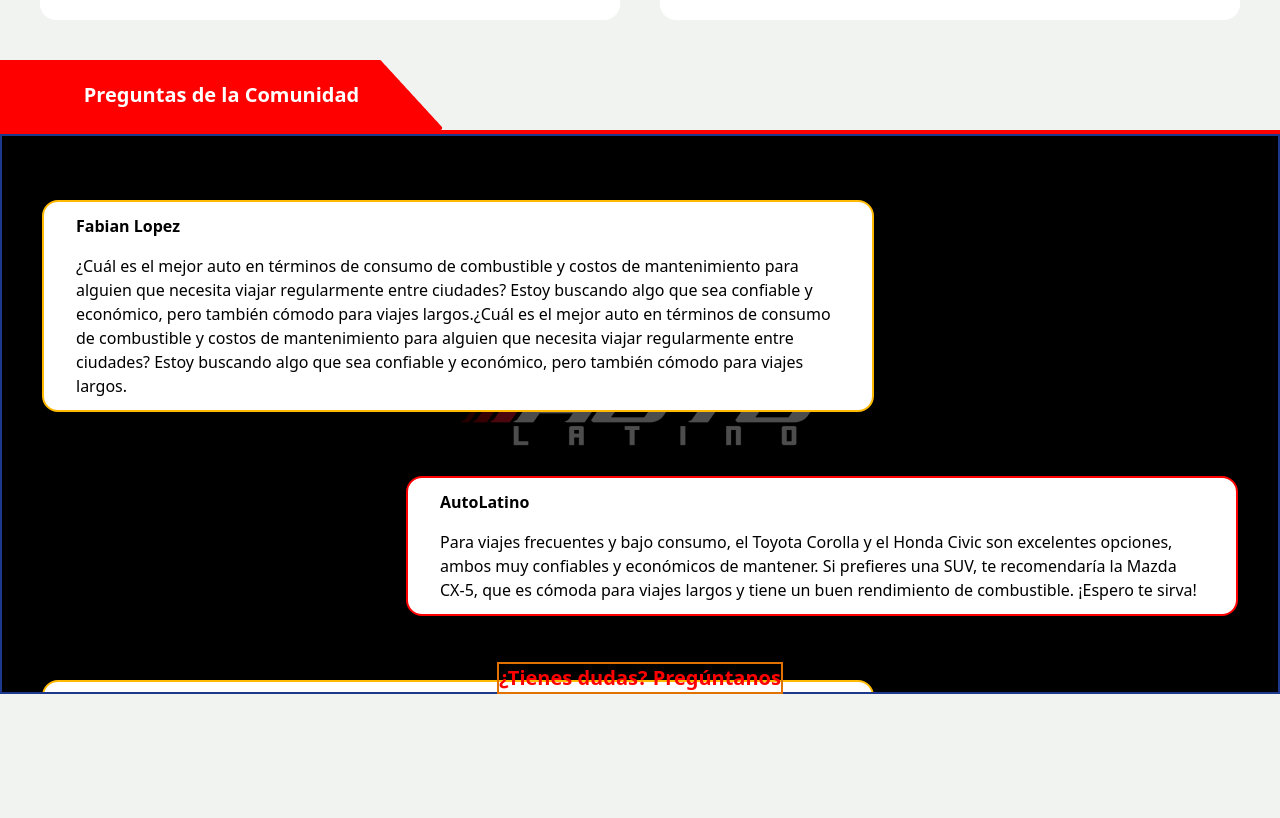
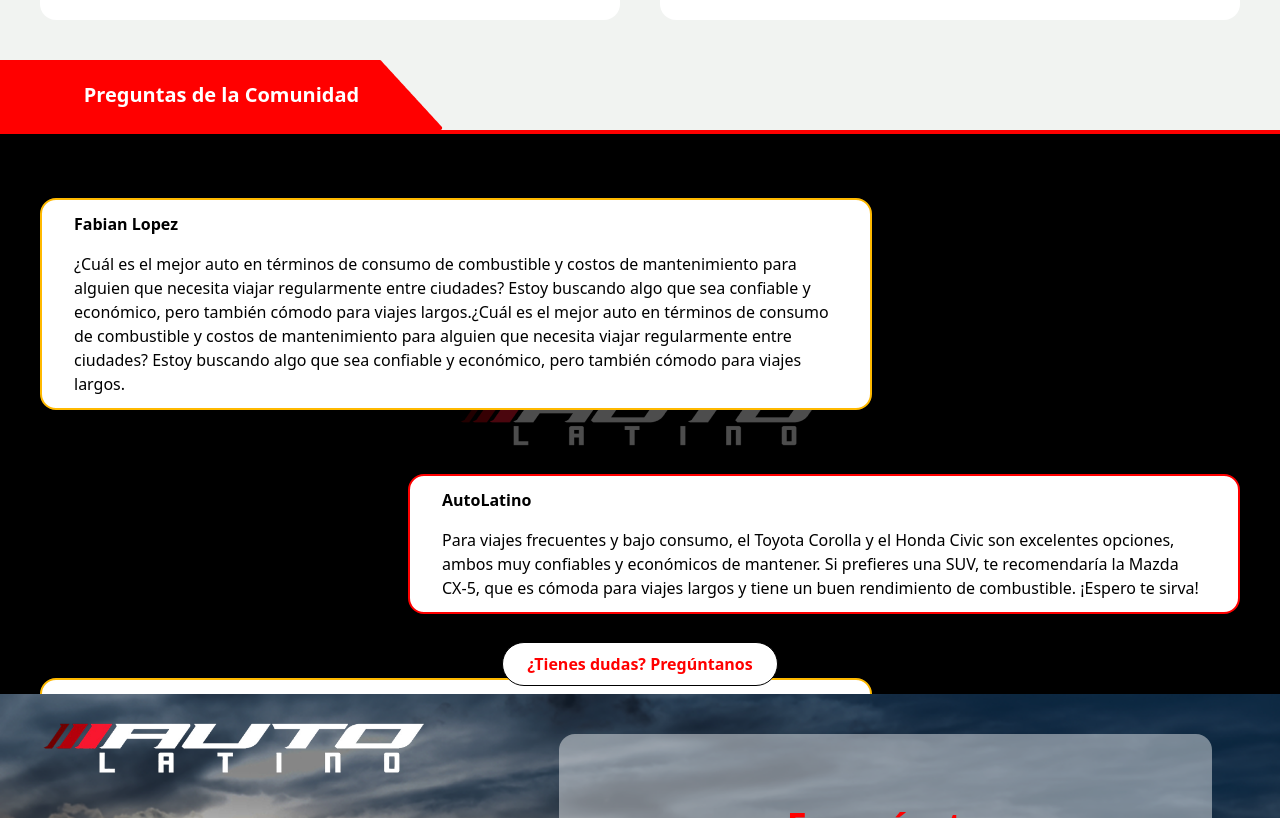
Before and after one commit to jako12287/autolatino, a React (Vite) app: page / in a window 1280 px wide. Shown: the part 1982-2800 px from the top of the page. Before the commit the page ends 2676 px from the top, so only its background shows below. Built offline with nearby package versions, Linux system fonts and the light colour scheme.

Commit message:
contact section layout

```diff
--- a/src/components/advertising/index.jsx
+++ b/src/components/advertising/index.jsx
@@ -1,9 +1,9 @@
 const Advertising = () => {
   return (
-    <div className="py-10 flex justify-center items-center flex-col gap-2">
+    <aside className="py-10 flex justify-center items-center flex-col gap-2">
       <h6 className="text-customred">-Publicidad-</h6>
       <div className="w-dvw md:max-w-3xl h-20 rounded-2xl bg-gray-200 "></div>
-    </div>
+    </aside>
   );
 };
 
--- /dev/null
+++ b/src/components/btnContact/index.jsx
@@ -0,0 +1,11 @@
+const BtnContact = ({ text = "btnContact", optionClass = "" }) => {
+  return (
+    <button
+      className={`${optionClass} rounded-4xl  text-customred font-bold text-xl max-w-2xs px-6 py-3 cursor-pointer bg-white hover:bg-customred hover:text-white transition-all duration-500 hover:scale-110`}
+    >
+      {text}
+    </button>
+  );
+};
+
+export default BtnContact;
--- a/src/components/btncontat/index.jsx
+++ /dev/null
@@ -1,7 +0,0 @@
-const BtnContact = ({ text = "btnContact", optionClass = "" }) => {
-  return (
-    <div className={`${optionClass} border-2 border-amber-600 text-customred font-bold text-xl`}>{text}</div>
-  );
-};
-
-export default BtnContact;
--- a/src/styles/index.css
+++ b/src/styles/index.css
@@ -4,6 +4,7 @@
   --color-primary: #000;
   --color-secondary: #f1f3f1;
   --color-customred: #ff0000;
+  --color-white-50: #ffffff70;
 }
 
 /*@applay tailwind*/
@@ -22,6 +23,34 @@
   }
 }
 
+/* Modification of the scroll bar */
+
+@layer utilities {
+  /* Scrollbar completa */
+  .scrollbar::-webkit-scrollbar {
+    width: 8px; /* ancho de la barra vertical */
+    height: 8px; /* alto de la barra horizontal */
+  }
+
+  /* Parte de fondo de la barra */
+  .scrollbar::-webkit-scrollbar-track {
+    background: #000; /* color de fondo */
+  }
+
+  /* La parte que se mueve */
+  .scrollbar::-webkit-scrollbar-thumb {
+    background-color: #000; /* color del thumb */
+    border-radius: 10px;
+    border: 2px solid var(--color-customred); /* espacio alrededor */
+  }
+
+  /* Hover del thumb */
+  .scrollbar::-webkit-scrollbar-thumb:hover {
+    background: #fff;
+  }
+}
+
+
 :root {
   font-family: system-ui, Avenir, Helvetica, Arial, sans-serif;
   line-height: 1.5;
--- a/src/views/home.jsx
+++ b/src/views/home.jsx
@@ -2,6 +2,7 @@
 import TopLabel from "@/components/topLabel";
 import BlogSection from "./sections/blog";
 import CommunityQuestions from "./sections/communityQuestions";
+import Contact from "./sections/contact";
 
 const Home = () => {
   return (
@@ -10,7 +11,8 @@
       <TopLabel title="Blog" />
       <BlogSection />
       <TopLabel title="Preguntas de la Comunidad" />
-      <CommunityQuestions/>
+      <CommunityQuestions />
+      <Contact />
     </div>
   );
 };
--- a/src/views/sections/blog.jsx
+++ b/src/views/sections/blog.jsx
@@ -4,7 +4,7 @@
 
 const BlogSection = ()=>{
     return(
-        <div className="grid grid-cols-1 md:grid-cols-2 gap-10 sm:p-10 p-2">
+        <section className="grid grid-cols-1 md:grid-cols-2 gap-10 sm:p-10 p-2">
         {dataFake.map(({ id, title, header, text, image }, index) => (
           <div
             key={id}
@@ -19,7 +19,7 @@
             />
           </div>
         ))}
-      </div>
+      </section>
     )
 }
 export default BlogSection
--- a/src/views/sections/communityQuestions.jsx
+++ b/src/views/sections/communityQuestions.jsx
@@ -1,10 +1,10 @@
 import Logo from "@/assets/images/icons/logo.png";
 import { dataFake } from "../../data/dataCommunityQuestions";
 import CardMessage from "../../components/cardMessage";
-import BtnContact from "../../components/btncontat";
+import BtnContact from "../../components/btnContact";
 const CommunityQuestions = () => {
   return (
-    <div className="">
+    <section className="">
       <div className="min-h-[40vh] sm:min-h-[70vh] bg-primary flex justify-center items-center overflow-hidden relative">
         <img
           src={Logo}
@@ -12,14 +12,14 @@
           className="object-cover object-center opacity-30"
         />
 
-      <div className="border-2 border-blue-900 w-full h-full absolute top-0 overflow-hidden overflow-y-auto sm:px-10 pb-16">
+      <div className="scrollbar w-full h-full absolute top-0 overflow-hidden overflow-y-auto sm:px-10 pb-16">
         {dataFake.map(({_id, id, msg, name})=>(
             <CardMessage key={_id} id={id} msg={msg} name={name}/>
         ))}
       </div>
-      <BtnContact text="¿Tienes dudas? Pregúntanos" optionClass="absolute bottom-0"/>
+      <BtnContact text="¿Tienes dudas? Pregúntanos" optionClass="absolute bottom-2 border-1 border-black"/>
       </div>
-    </div>
+    </section>
   );
 };
 export default CommunityQuestions;
--- /dev/null
+++ b/src/views/sections/contact.jsx
@@ -0,0 +1,39 @@
+import ImageBackgroud from "@/assets/temp/bgSectionContact.png";
+import Logo from "@/assets/images/icons/logoTransparent.png";
+import BtnContact from "@/components/btnContact";
+const Contact = () => {
+  return (
+    <section className="h-[70vh] overflow-hidden relative">
+      <div>
+        <img
+          src={ImageBackgroud}
+          alt="Imagen de fondo de seccion"
+          className="w-full h-full object-cover object-center"
+        />
+      </div>
+      <div className="absolute top-0 w-full h-full flex">
+        <div className="flex-2 pl-10">
+          <img
+            src={Logo}
+            alt="Logo autolatino"
+            className="w-[80%] aspect-auto"
+          />
+        </div>
+        <div className="flex-3 flex justify-center items-center py-10 pr-8">
+          <div className="rounded-2xl bg-white-50 w-[90%] h-full flex flex-col items-center justify-between py-18">
+            <h3 className="font-extrabold text-4xl text-customred">
+              Enamórate
+            </h3>
+            <h4 className="font-bold text-2xl">pero asegúrate de que dure</h4>
+            <BtnContact
+              text="¡Contáctanos y elige sabiamente!"
+              optionClass="max-w-md"
+            />
+          </div>
+        </div>
+      </div>
+    </section>
+  );
+};
+
+export default Contact;
```
Also changed, not shown: src/assets/images/icons/logoTransparent.png (added), src/assets/temp/bgSectionContact.png (added).
